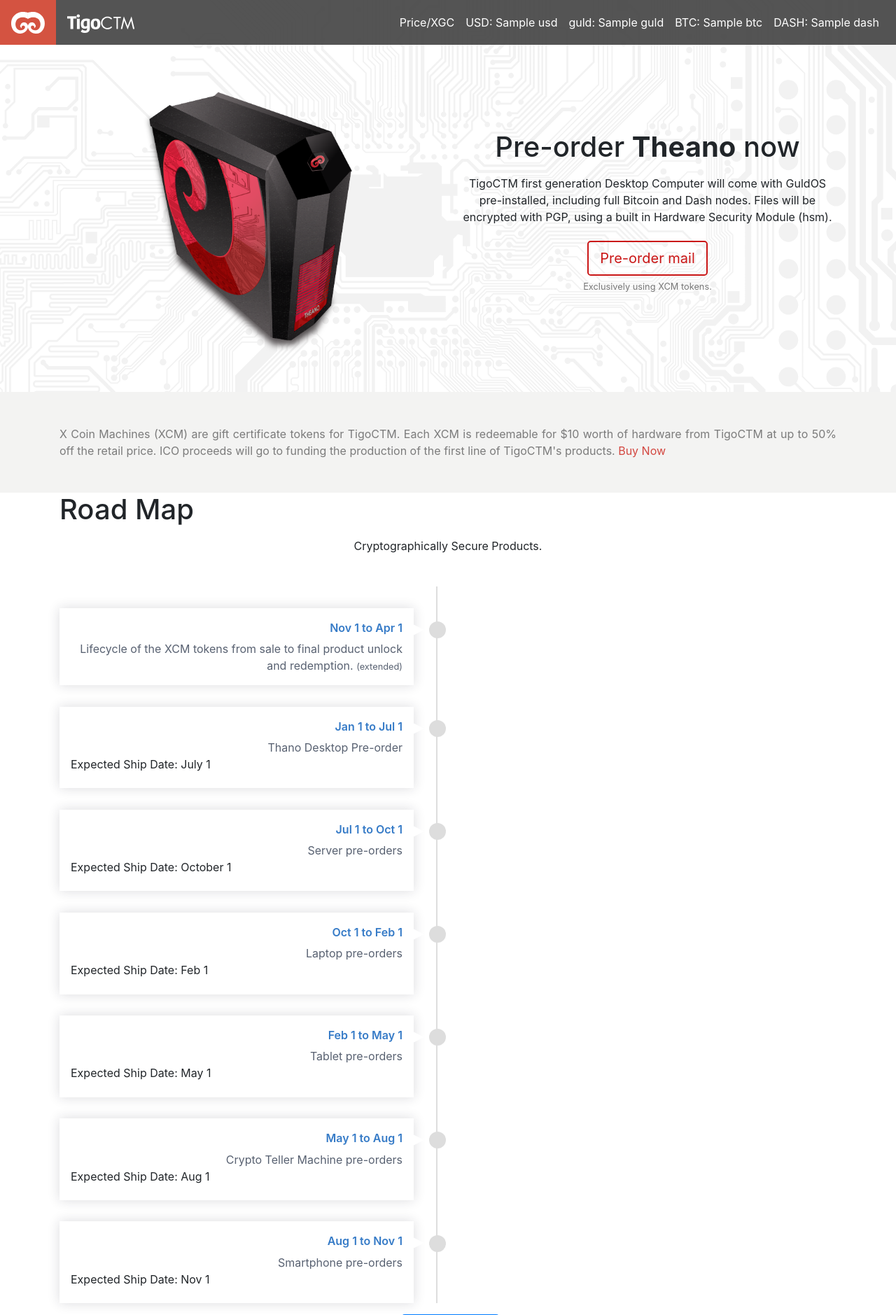
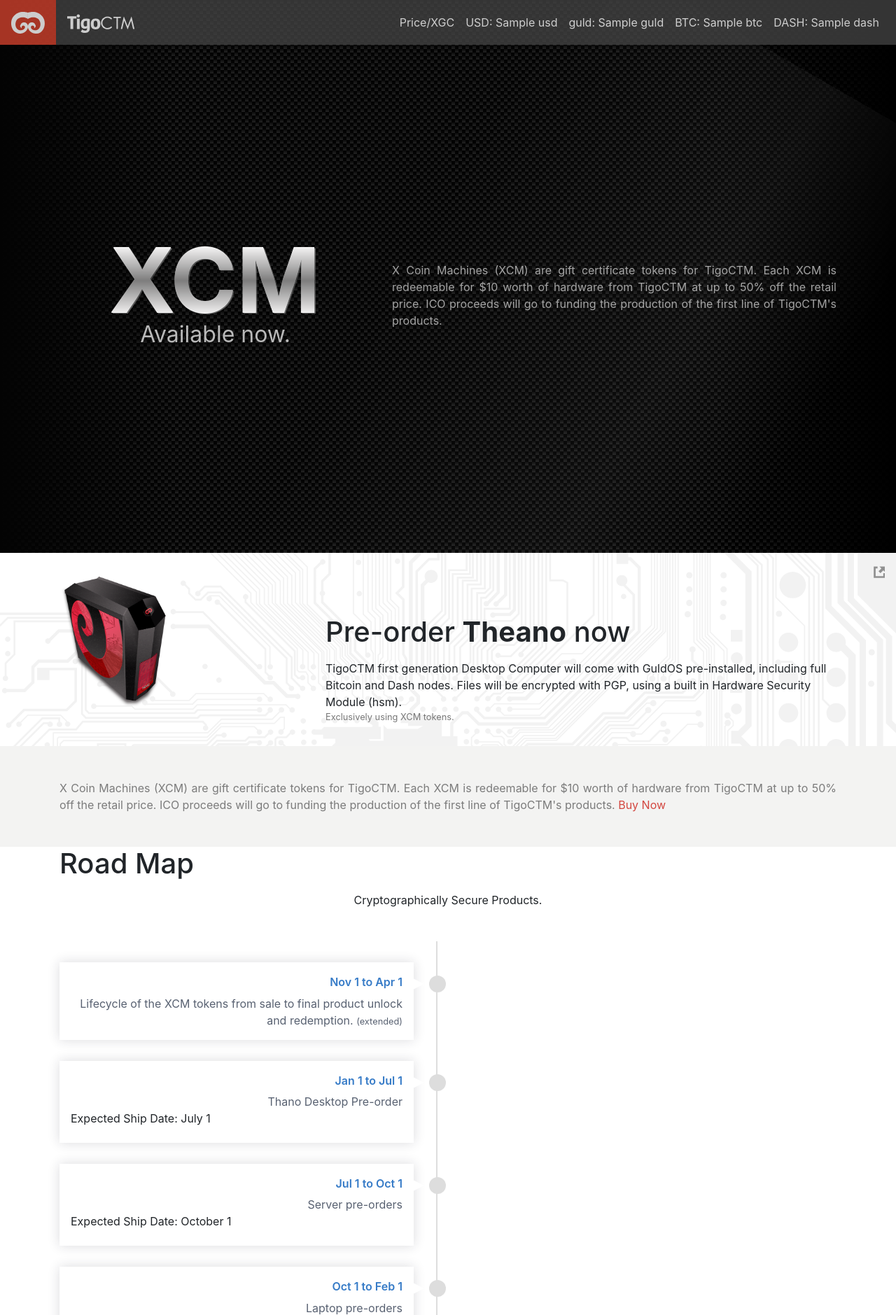
Before and after one commit to TigoCTM/tigoctm, a Flask app: template templates/index.html in a window 1280 px wide. Shown: the top 1879 px of the page at 70% size. Run offline with Flask 2, Linux system fonts and the light colour scheme; the template is opened without the code that fills it: most values are stand-ins (such as "Sample title", 1, 10 or a date in 2020); some libraries are stand-ins or nearby versions.

Commit message:
TigoCTM home update

```diff
--- a/static/css/style.css
+++ b/static/css/style.css
@@ -12,52 +12,135 @@ a, a:visited {
 
 a:hover, a:active {
     color: #ca1616;
+    text-decoration: none;
 }
 
 b {
     font-weight: bold;
 }
 
+.emaillink {
+    text-align: right;
+    opacity: 0.4;
+    position: absolute;
+    right: 1rem;
+    top: 1rem;
+}
+
+.emaillink img {
+    position: relative;
+    top: -0.1rem;
+}
+
+.emaillink span {
+    display: none;
+}
+
+.section-wrapper:hover .emaillink {
+    opacity: 0.8;
+}
+
+.section-wrapper:hover .emaillink span {
+    display: inline-block;
+}
+
 .header {
+    color: #a2a2a2;
     width: 100%;
     margin-top: -4rem;
-    background: url("../img/motherboard.svg");
-    background-size: cover;
     padding: 8rem 4rem 4rem 4rem;
+    background-color: rgb(32, 32, 32);
+    background-image: linear-gradient(to right, rgba(0, 0, 0, 1), rgba(0, 0, 0, 0) 20%, rgba(0, 0, 0, 0) 80%, rgba(0, 0, 0, 1)), linear-gradient(45deg, black 25%, transparent 25%, transparent 75%, black 75%, black), linear-gradient(45deg, black 25%, transparent 25%, transparent 75%, black 75%, black), linear-gradient(to bottom, rgb(8, 8, 8), rgb(32, 32, 32));
+    background-size: 100% 100%, 10px 10px, 10px 10px, 10px 5px;
+    background-position: 0px 0px, 0px 0px, 5px 5px, 0px 0px;
+    position: relative;
+    overflow: hidden;
 }
 
-.header h1 {
-    margin-bottom: 1rem;
+.header:after {
+    content: "";
+    position: absolute;
+    width: 200%;
+    height: 200%;
+    opacity: 0;
+    transform: rotate(30deg);
+    background: rgba(255, 255, 255, 0.13);
+    background: linear-gradient( to right, rgba(255, 255, 255, 0.13) 0%, rgba(255, 255, 255, 0.13) 77%, rgba(255, 255, 255, 0.5) 92%, rgba(255, 255, 255, 0.0) 100%);
+    animation: shine 5s infinite;
 }
 
-.header button, .header button:visited {
+@keyframes shine {
+    0% {
+        opacity: 0;
+        top: -110%;
+        left: -210%;
+    }
+    50% {
+        opacity: 0.1;
+    }
+    100% {
+        opacity: 0;
+        top: -30%;
+        left: -30%;
+    }
+}
+
+.header .container {
+    margin: 14rem auto;
+}
+
+#xcm_logo {
+    display: inline-block;
+    font-size: 8rem;
+    font-weight: bolder;
+    position: relative;
+    line-height: 6rem;
+}
+
+#xcm_logo .front {
+    -webkit-mask-image: -webkit-gradient(linear, left top, left bottom, from(rgba(0, 0, 0, 1)), color-stop(50%, rgba(0, 0, 0, .5)), to(rgba(0, 0, 0, 1)));
+    color: #666;
+    position: relative;
+    padding-left: 0.1rem;
+    padding-top: 0.1rem;
+}
+
+#xcm_logo .front:after {
+    content: 'XCM';
+    color: #f7f6f6;
+    text-shadow: 0 1px 0 white;
+    position: absolute;
+    left: 0;
+    top: 0;
+}
+
+#xcm_logo .back {
+    position: absolute;
+    top: 0px;
+    color: black;
+}
+
+#xcm_description {
+    margin: 1.4rem 0;
+}
+
+.header .now {
+    color: #b8b8b8;
+    font-size: 2rem;
+}
+
+.header .btn, .header .btn:visited {
     margin: 1.4rem 0 0.4rem 0px;
     background: inherit;
-    color: #ca1616;
-    border: 2px #ca1616 solid;
+    color: #b3b2b2;
+    border: 2px #b3b2b2 solid;
 }
 
-.header button:hover {
+.header .btn:hover {
     margin: 1.4rem 0 0.4rem 0px;
     background: #ca1616;
     color: #ffffff;
     border: 2px #ca1616 solid;
-}
-
-.header button:active, .header button:focus {
-    background: #a21d1d;
-    color: #ffffff;
-}
-
-.header img {
-    display: inline-block;
-    height: 24rem;
-    margin-bottom: -1rem;
-}
-
-.header .exclusive {
-    color: #777777;
-    font-size: 0.8rem;
 }
 
 #preorder {
@@ -67,7 +150,7 @@ b {
 .navbar {
     background: #424242;
     padding: 0 1rem 0 0;
-    opacity: 0.9;
+    opacity: 0.8;
 }
 
 .navbar .navbar-brand {
@@ -90,6 +173,47 @@ b {
 
 #logotipo {
     width: 6rem;
+}
+
+#section-products {
+    background: url("../img/motherboard.svg");
+    background-size: cover;
+    padding: 2rem;
+    position: relative;
+}
+
+#section-products h1 {
+    margin-bottom: 1rem;
+}
+
+#section-products button, .header button:visited {
+    margin: 1.4rem 0 0.4rem 0px;
+    background: inherit;
+    color: #ca1616;
+    border: 2px #ca1616 solid;
+}
+
+#section-products button:hover {
+    margin: 1.4rem 0 0.4rem 0px;
+    background: #ca1616;
+    color: #ffffff;
+    border: 2px #ca1616 solid;
+}
+
+#section-products button:active, .header button:focus {
+    background: #a21d1d;
+    color: #ffffff;
+}
+
+#section-products .product {
+    display: inline-block;
+    height: 12rem;
+    margin-bottom: -1rem;
+}
+
+#section-products .exclusive {
+    color: #777777;
+    font-size: 0.8rem;
 }
 
 #section-xcm {
--- a/templates/index.html
+++ b/templates/index.html
@@ -43,13 +43,40 @@
     </div>
   </nav>
 
+  <a href="{{ url_for('identify') }}">
     <header class="header text-center">
       <div class="container">
         <div class="row">
-        <div class="col-md-6">
-          <img src="{{ url_for('static', filename='img/theanos.png')}}" />
+          <div class="col-md-5">
+            <div id="xcm_logo">
+              <div class="back">XCM</div>
+              <div class="front">XCM</div>
             </div>
-        <div class="col-md-6">
+            <div class="now">Available now.</div>
+          </div>
+          <div id="xcm_description" class="col-md-7 text-justify">
+            <div>
+              X Coin Machines (XCM) are gift certificate tokens for TigoCTM. Each XCM is redeemable for $10 worth of hardware from TigoCTM
+              at up to 50% off the retail price. ICO proceeds will go to funding the production of the first line of TigoCTM's
+              products.
+            </div>
+          </div>
+        </div>
+      </div>
+    </header>
+  </a>
+
+  <section id="section-products" class="section-wrapper">
+    <div class="emaillink">
+      <span>Open email</span>
+      <img src="{{ url_for('static', filename='img/link.svg')}}" />
+    </div>
+    <div class="container">
+      <div class="row">
+        <div class="col-md-4">
+          <img class="product" src="{{ url_for('static', filename='img/theanos.png')}}" />
+        </div>
+        <div class="col-md-8">
           <div id="preorder">
             <h1>Pre-order
               <b>Theano</b> now
@@ -58,19 +85,19 @@
               TigoCTM first generation Desktop Computer will come with GuldOS pre-installed, including full Bitcoin and Dash nodes. Files
               will be encrypted with PGP, using a built in Hardware Security Module (hsm).
             </div>
+            <!--
             <form id="contactForm" class="subscribe-form form-inline" action="mailto:info@tigoctm.com?subject=Theanos Pre-order" method="POST"
               enctype="text/plain">
               <button type="submit" class="btn btn-lg mx-auto">Pre-order mail</button>
             </form>
+          -->
             <div class="exclusive">
               Exclusively using XCM tokens.
             </div>
           </div>
         </div>
       </div>
-    </div>
-    </div>
-  </header>
+  </section>
 
   <section id="section-xcm" class="section-wrapper">
     <div class="container">
```
Also changed, not shown: static/img/link.svg (added). Lines whose indentation alone changed are shown as unchanged.
